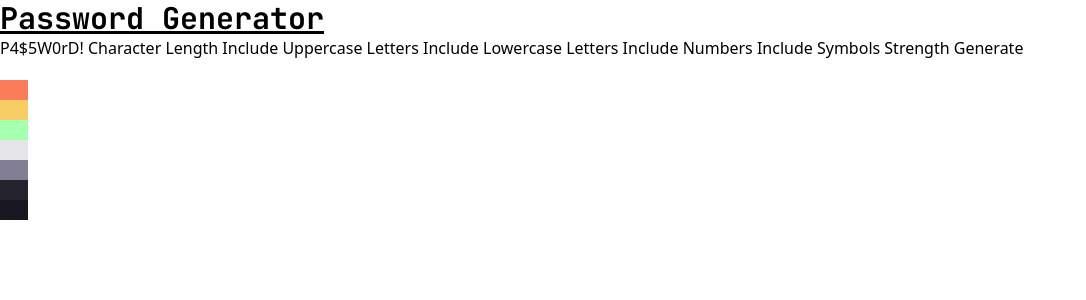
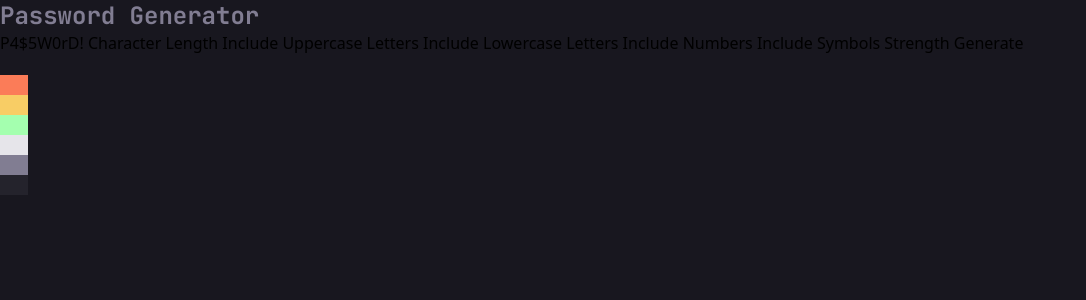
Before and after one commit to shaheen-karodia/pg-assignment, a React (Vite) app: page / in a window 1280 px wide. Shown: the top 300 px of the page, without its empty margins (0-1086 px from the left). Built offline with nearby package versions, Linux system fonts and the light colour scheme.

Commit message:
Implemented typography component

```diff
--- a/eslint.config.js
+++ b/eslint.config.js
@@ -10,7 +10,7 @@ export default tseslint.config(
   {
     extends: [
       js.configs.recommended,
-      ...tseslint.configs.recommendedTypeChecked,
+      ...tseslint.configs.recommended,
       ...tseslint.configs.stylisticTypeChecked,
     ],
     files: ["**/*.{ts,tsx}"],
--- a/package.json
+++ b/package.json
@@ -10,6 +10,7 @@
     "preview": "vite preview"
   },
   "dependencies": {
+    "class-variance-authority": "^0.7.1",
     "react": "^18.3.1",
     "react-dom": "^18.3.1"
   },
--- a/src/App.tsx
+++ b/src/App.tsx
@@ -1,10 +1,12 @@
+import Typography from "./components/typography";
+
 function App() {
   return (
-    <>
+    <main className="bg-very-dark-grey min-h-screen">
       <div>
-        <h1 className="text-3xl font-bold underline font-mono">
+        <Typography element="h1" treatment="heading-m" className="text-grey ">
           Password Generator
-        </h1>
+        </Typography>
         P4$5W0rD! Character Length Include Uppercase Letters Include Lowercase
         Letters Include Numbers Include Symbols Strength Generate
       </div>
@@ -16,7 +18,7 @@ function App() {
       <div className="w-7 h-5 bg-grey" />
       <div className="w-7 h-5 bg-dark-grey" />
       <div className="w-7 h-5 bg-very-dark-grey" />
-    </>
+    </main>
   );
 }
 
--- /dev/null
+++ b/src/components/typography.tsx
@@ -0,0 +1,38 @@
+import { ReactNode } from "react";
+import { cva } from "class-variance-authority";
+
+const typography = cva(["font-mono", "font-bold"], {
+  variants: {
+    treatment: {
+      "heading-l": ["text-4xl", "leading-[43px]"],
+      "heading-m": ["text-2xl", "leading-[31px]"],
+      body: ["text-lg", "leading-[23px]"],
+    },
+  },
+  defaultVariants: {
+    treatment: "body",
+  },
+});
+
+interface TypographyProps {
+  children: ReactNode;
+  className?: string;
+  treatment: "heading-l" | "heading-m" | "body";
+  element: "h1" | "h2" | "h3" | "h4" | "h5" | "h6" | "p";
+}
+
+const Typography = ({
+  children,
+  treatment,
+  element,
+  className,
+}: TypographyProps) => {
+  const Component = element;
+  return (
+    <Component className={typography({ treatment, className })}>
+      {children}
+    </Component>
+  );
+};
+
+export default Typography;
```
Also changed, not shown: 1 other file (tests, documents, lock files or other folders).
